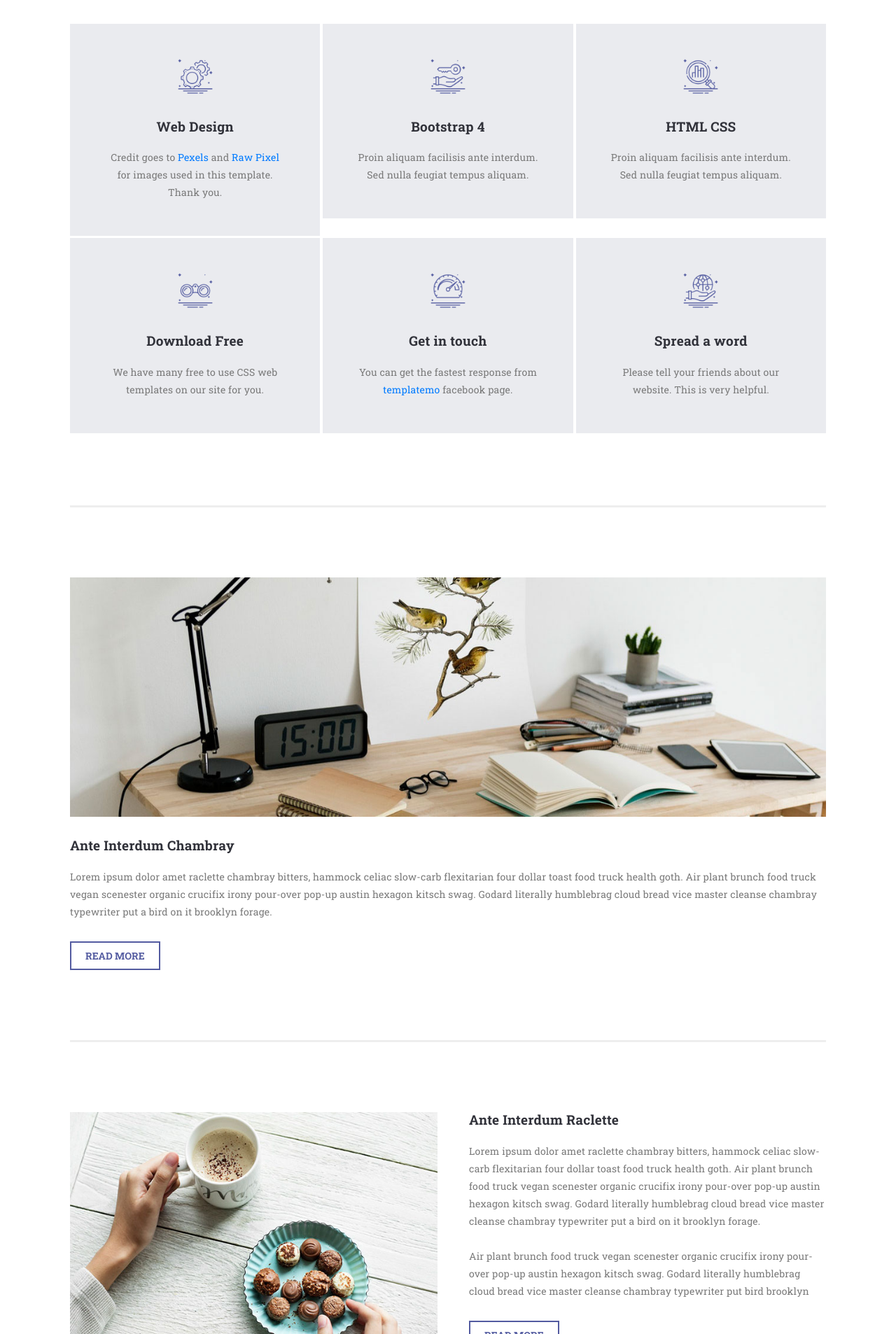
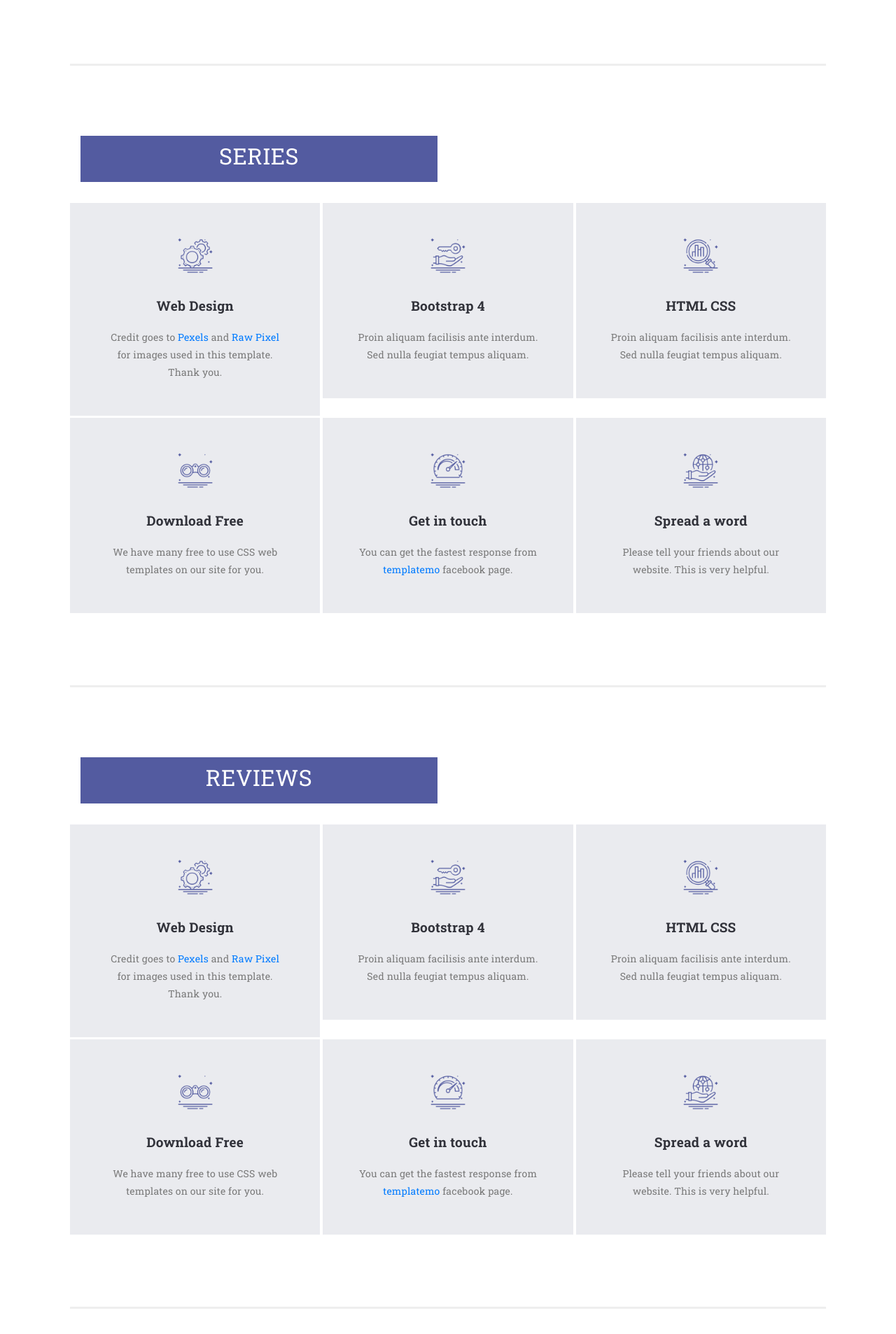
Before and after one commit to mickowale/lafilmfreaks, a plain HTML site: page index.html in a window 1280 px wide. Shown: the part 894-2800 px from the top of the page at 70% size. Drawn offline with Linux system fonts and the light colour scheme.

Commit message:
Customize homepage

```diff
--- a/index.html
+++ b/index.html
@@ -38,32 +38,13 @@
               </div>
             </header>
 
-            <!-- Banner -->
-            <section class="main-banner">
-              <div class="container-fluid">
-                <div class="row">
-                  <div class="col-md-12">
-                    <div class="banner-content">
-                      <div class="row">
-                        <div class="col-md-12">
-                          <div class="banner-caption">
-                            <h4>Hello, this is your <em>Ramayana</em> Theme.</h4>
-                            <span>AWESOME HTML5 &amp; CSS3 TEMPLATE</span>
-                            <p>Do you know that <strong>Ramayana</strong> is a free to use Bootstrap 4 CSS template by <strong>templatemo</strong>? You can edit and add more pages as you wanted for your personal or corporate websites.</p>
-                            <div class="primary-button">
-                              <a href="#">Read More</a>
-                            </div>
-                          </div>
-                        </div>
-                      </div>
-                    </div>
-                  </div>
+            <!-- Services -->
+            <section class="services">
+              <div class="col-md-6">
+                <div class="filled-rectangle-button">
+                  <a href="#"><h2>Movies</h1></a>
                 </div>
               </div>
-            </section>
-
-            <!-- Services -->
-            <section class="services">
               <div class="container-fluid">
                 <div class="row">
                   <div class="col-md-4">
@@ -112,59 +93,111 @@
               </div>
             </section>
 
-            <!-- Top Image -->
-            <section class="top-image">
+            <!-- Services -->
+            <section class="services">
+              <div class="col-md-6">
+                <div class="filled-rectangle-button">
+                  <a href="#"><h2>Series</h1></a>
+                </div>
+              </div>
               <div class="container-fluid">
                 <div class="row">
-                  <div class="col-md-12">
-                    <img src="assets/images/top-image.jpg" alt="">
-                    <div class="down-content">
-                      <h4>Ante Interdum Chambray</h4>
-                      <p>Lorem ipsum dolor amet raclette chambray bitters, hammock celiac slow-carb flexitarian four dollar toast food truck health goth. Air plant brunch food truck vegan scenester organic crucifix irony pour-over pop-up austin hexagon kitsch swag. Godard literally humblebrag cloud bread vice master cleanse chambray typewriter put a bird on it brooklyn forage.</p>
-                      <div class="primary-button">
-                        <a href="#">Read More</a>
-                      </div>
+                  <div class="col-md-4">
+                    <div class="service-item first-item">
+                      <div class="icon"></div>
+                      <h4>Web Design</h4>
+                      <p>Credit goes to <a rel="nofollow" href="https://www.pexels.com">Pexels</a> and <a rel="nofollow" href="https://www.rawpixel.com">Raw Pixel</a> for images used in this template. Thank you.</p>
+                    </div>
+                  </div>
+                  <div class="col-md-4">
+                    <div class="service-item second-item">
+                      <div class="icon"></div>
+                      <h4>Bootstrap 4</h4>
+                      <p>Proin aliquam facilisis ante interdum. Sed nulla feugiat tempus aliquam.</p>
+                    </div>
+                  </div>
+                  <div class="col-md-4">
+                    <div class="service-item third-item">
+                      <div class="icon"></div>
+                      <h4>HTML CSS</h4>
+                      <p>Proin aliquam facilisis ante interdum. Sed nulla feugiat tempus aliquam.</p>
+                    </div>
+                  </div>
+                  <div class="col-md-4">
+                    <div class="service-item fourth-item">
+                      <div class="icon"></div>
+                      <h4>Download Free</h4>
+                      <p>We have many free to use CSS web templates on our site for you.</p>
+                    </div>
+                  </div>
+                  <div class="col-md-4">
+                    <div class="service-item fivth-item">
+                      <div class="icon"></div>
+                      <h4>Get in touch</h4>
+                      <p>You can get the fastest response from <a rel="nofollow" href="https://www.facebook.com/templatemo">templatemo</a> facebook page.</p>
+                    </div>
+                  </div>
+                  <div class="col-md-4">
+                    <div class="service-item sixth-item">
+                      <div class="icon"></div>
+                      <h4>Spread a word</h4>
+                      <p>Please tell your friends about our website. This is very helpful.</p>
                     </div>
                   </div>
                 </div>
               </div>
             </section>
 
-            <!-- Left Image -->
-            <section class="left-image">
+            <!-- Services -->
+            <section class="services">
+              <div class="col-md-6">
+                <div class="filled-rectangle-button">
+                  <a href="#"><h2>Reviews</h1></a>
+                </div>
+              </div>
               <div class="container-fluid">
                 <div class="row">
-                  <div class="col-md-6">
-                    <img src="assets/images/left-image.jpg" alt="">
-                  </div>
-                  <div class="col-md-6">
-                    <div class="right-content">
-                      <h4>Ante Interdum Raclette</h4>
-                      <p>Lorem ipsum dolor amet raclette chambray bitters, hammock celiac slow-carb flexitarian four dollar toast food truck health goth. Air plant brunch food truck vegan scenester organic crucifix irony pour-over pop-up austin hexagon kitsch swag. Godard literally humblebrag cloud bread vice master cleanse chambray typewriter put a bird on it brooklyn forage.<br><br>Air plant brunch food truck vegan scenester organic crucifix irony pour-over pop-up austin hexagon kitsch swag. Godard literally humblebrag cloud bread vice master cleanse chambray typewriter put bird brooklyn</p>
-                      <div class="primary-button">
-                        <a href="#">Read More</a>
-                      </div>
+                  <div class="col-md-4">
+                    <div class="service-item first-item">
+                      <div class="icon"></div>
+                      <h4>Web Design</h4>
+                      <p>Credit goes to <a rel="nofollow" href="https://www.pexels.com">Pexels</a> and <a rel="nofollow" href="https://www.rawpixel.com">Raw Pixel</a> for images used in this template. Thank you.</p>
                     </div>
                   </div>
-                </div>
-              </div>
-            </section>
-
-            <!-- Right Image -->
-            <section class="right-image">
-              <div class="container-fluid">
-                <div class="row">
-                  <div class="col-md-6">
-                    <div class="left-content">
-                      <h4>Ante Interdum Raclette</h4>
-                      <p>Lorem ipsum dolor amet raclette chambray bitters, hammock celiac slow-carb flexitarian four dollar toast food truck health goth. Air plant brunch food truck vegan scenester organic crucifix irony pour-over pop-up austin hexagon kitsch swag. Godard literally humblebrag cloud bread vice master cleanse chambray typewriter put a bird on it brooklyn forage.<br><br>Air plant brunch food truck vegan scenester organic crucifix irony pour-over pop-up austin hexagon kitsch swag. Godard literally humblebrag cloud bread vice master cleanse chambray typewriter put bird brooklyn</p>
-                      <div class="primary-button">
-                        <a href="#">Read More</a>
-                      </div>
+                  <div class="col-md-4">
+                    <div class="service-item second-item">
+                      <div class="icon"></div>
+                      <h4>Bootstrap 4</h4>
+                      <p>Proin aliquam facilisis ante interdum. Sed nulla feugiat tempus aliquam.</p>
                     </div>
                   </div>
-                  <div class="col-md-6">
-                    <img src="assets/images/right-image.jpg" alt="">
+                  <div class="col-md-4">
+                    <div class="service-item third-item">
+                      <div class="icon"></div>
+                      <h4>HTML CSS</h4>
+                      <p>Proin aliquam facilisis ante interdum. Sed nulla feugiat tempus aliquam.</p>
+                    </div>
+                  </div>
+                  <div class="col-md-4">
+                    <div class="service-item fourth-item">
+                      <div class="icon"></div>
+                      <h4>Download Free</h4>
+                      <p>We have many free to use CSS web templates on our site for you.</p>
+                    </div>
+                  </div>
+                  <div class="col-md-4">
+                    <div class="service-item fivth-item">
+                      <div class="icon"></div>
+                      <h4>Get in touch</h4>
+                      <p>You can get the fastest response from <a rel="nofollow" href="https://www.facebook.com/templatemo">templatemo</a> facebook page.</p>
+                    </div>
+                  </div>
+                  <div class="col-md-4">
+                    <div class="service-item sixth-item">
+                      <div class="icon"></div>
+                      <h4>Spread a word</h4>
+                      <p>Please tell your friends about our website. This is very helpful.</p>
+                    </div>
                   </div>
                 </div>
               </div>
@@ -189,32 +222,27 @@
             <nav id="menu">
               <ul>
                 <li><a href="index.html">Homepage</a></li>
-                <li><a href="simple_page.html">Simple Page</a></li>
-                <li><a href="shortcodes.html">Shortcodes</a></li>
-                <li>
-                  <span class="opener">Dropdown One</span>
+                <li><a href="simple_page.html">Profile</a></li>
+                <li><a href="shortcodes.html">Notifications</a></li>
+                <li><a href="shortcodes.html">Trending</a></li>
+                <li><a href="shortcodes.html">Top Reviewers</a></li>
+                <li><a href="shortcodes.html">Settings</a></li>
+                <li><a href="shortcodes.html">About</a></li>                <li>
+                  <span class="opener">Website Links</span>
                   <ul>
-                    <li><a href="#">First Sub Menu</a></li>
-                    <li><a href="#">Second Sub Menu</a></li>
-                    <li><a href="#">Third Sub Menu</a></li>
+                    <li><a href="http://www.google.com">IMDB</a></li>
+                    <li><a href="#">Netflix</a></li>
+                    <li><a href="#">Another website</a></li>
                   </ul>
-                </li>
-                <li>
-                  <span class="opener">Dropdown Two</span>
-                  <ul>
-                    <li><a href="#">Sub Menu #1</a></li>
-                    <li><a href="#">Sub Menu #2</a></li>
-                    <li><a href="#">Sub Menu #3</a></li>
-                  </ul>
-                </li>
-                <li><a href="https://www.google.com">External Link</a></li>
+                <li><a href="shortcodes.html">Sign Out</a></li>
+
               </ul>
             </nav>
 
             <!-- Featured Posts -->
             <div class="featured-posts">
               <div class="heading">
-                <h2>Featured Posts</h2>
+                <h2>Famous Reviews</h2>
               </div>
               <div class="owl-carousel owl-theme">
                 <a href="#">
@@ -240,8 +268,7 @@
 
             <!-- Footer -->
             <footer id="footer">
-              <p class="copyright">Copyright &copy; 2019 Company Name
-              <br>Designed by <a rel="nofollow" href="https://www.facebook.com/templatemo">Template Mo</a></p>
+              <p class="copyright">Copyright &copy; 2020 La film freaks
             </footer>
 
           </div>
--- a/lafilmfreaks.css
+++ b/lafilmfreaks.css
@@ -0,0 +1,3 @@
+#header {
+    background-color: black;
+}
```
